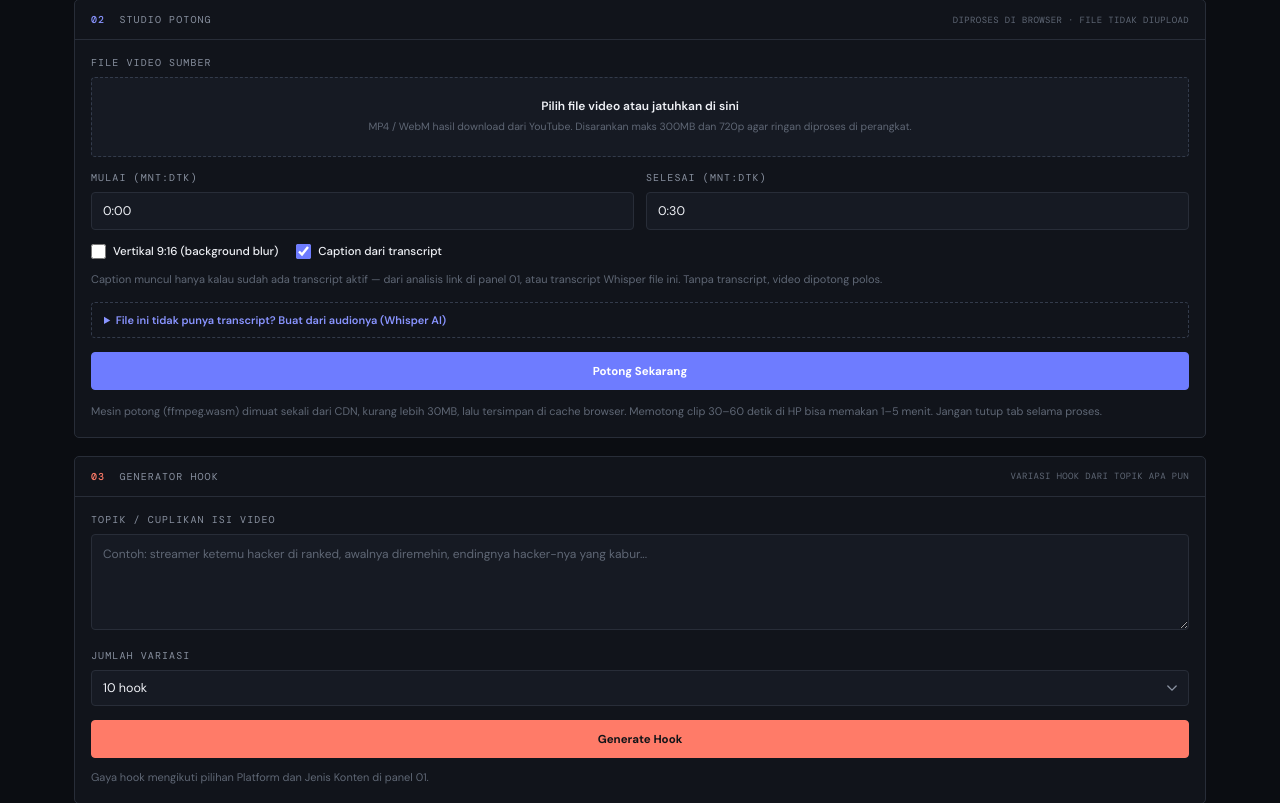
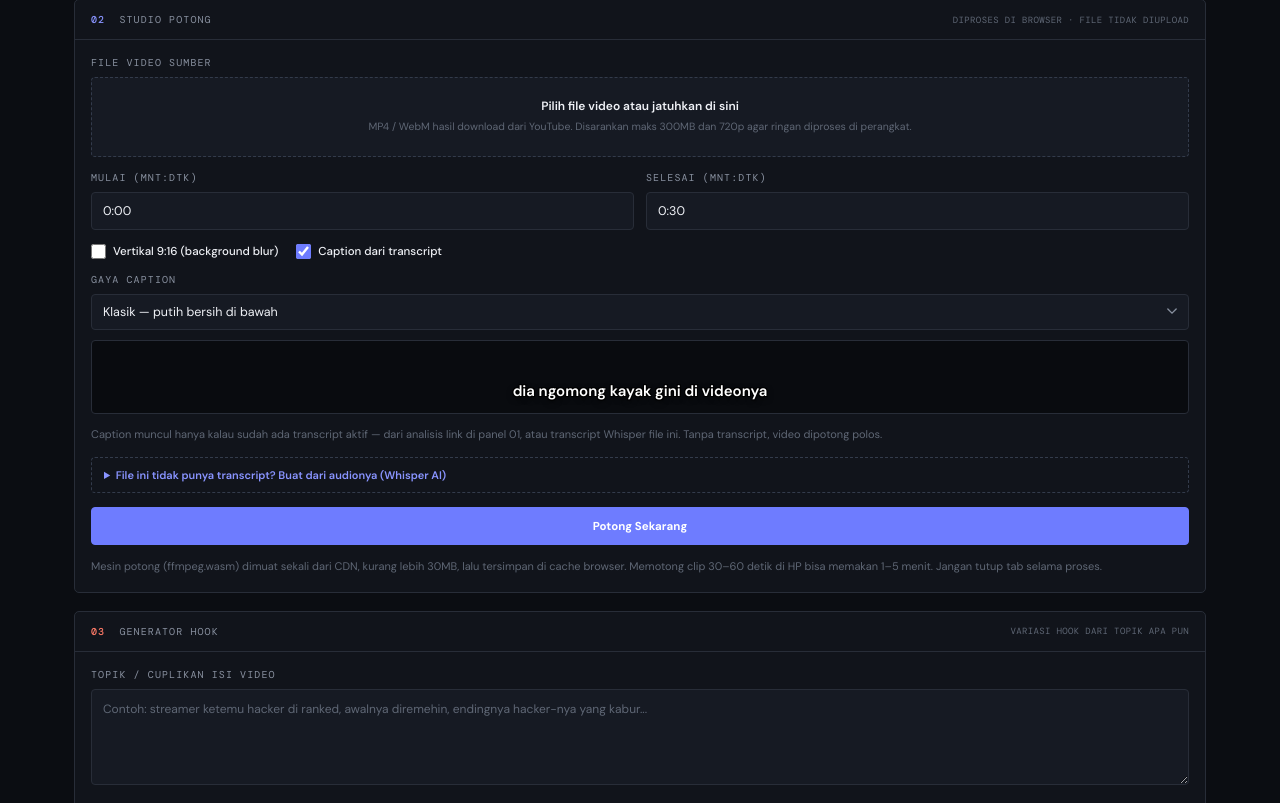
Before and after one commit to KimTaehyung666/Klipin, a Flask app: page / in a window 1280 px wide. Shown: the part 454-1257 px from the top of the page. Run offline with Flask 3, Linux system fonts and the light colour scheme; some libraries are stand-ins or nearby versions.

Commit message:
Pemilih gaya caption ala ClipForge (ASS) + cue lebih pendek
- 5 preset: Klasik, Kotak Gelap (pita hitam), Pop Tebal (kuning uppercase), Tengah Besar (ala ClipForge), Minimal
- Caption dibangkitkan sebagai file ASS (kontrol font size/warna/outline/box/posisi), filter ass dicoba dulu, fallback ke subtitles SRT lalu video polos
- Segmen panjang dipecah jadi cue maks 6 kata dengan timing proporsional -> rasa caption clipper, bukan subtitle paragraf
- Ada preview gaya langsung di panel Studio Potong

```diff
--- a/templates/index.html
+++ b/templates/index.html
@@ -128,6 +128,15 @@
   .cut-status.show{display:block}
   .cut-status.err{color:#ffb4a6}
   video.out{width:100%;border:1px solid var(--line);border-radius:4px;margin-top:14px;display:none;background:#000}
+  .cap-preview{margin-top:10px;background:#090b0f;border:1px solid var(--line);border-radius:4px;min-height:74px;display:flex;align-items:flex-end;justify-content:center;padding:12px 14px;text-align:center}
+  .cap-preview span{line-height:1.35}
+  .cap-preview.pv-klasik span{color:#fff;font-size:15px;font-weight:600;text-shadow:1px 1px 0 #000,-1px 1px 0 #000,1px -1px 0 #000,-1px -1px 0 #000,0 2px 6px rgba(0,0,0,.8)}
+  .cap-preview.pv-kotak{align-items:center}
+  .cap-preview.pv-kotak span{color:#fff;font-size:15px;font-weight:600;background:rgba(0,0,0,.72);padding:3px 8px;border-radius:2px}
+  .cap-preview.pv-pop span{color:#ffe033;font-size:21px;font-weight:800;text-transform:uppercase;letter-spacing:.01em;text-shadow:2px 2px 0 #000,-2px 2px 0 #000,2px -2px 0 #000,-2px -2px 0 #000,0 3px 0 #000}
+  .cap-preview.pv-tengah{align-items:center}
+  .cap-preview.pv-tengah span{color:#fff;font-size:23px;font-weight:800;text-shadow:0 2px 0 #000,2px 0 0 #000,-2px 0 0 #000,0 -2px 0 #000,0 4px 14px rgba(0,0,0,.7)}
+  .cap-preview.pv-minimal span{color:#fff;font-size:13px;font-weight:400;text-shadow:0 1px 4px rgba(0,0,0,.9)}
 
   /* HOOK & RIWAYAT */
   .hook-card{display:flex;gap:10px;align-items:flex-start;background:var(--panel2);border:1px solid var(--line);border-radius:4px;padding:11px 12px;margin-top:8px}
@@ -244,6 +253,17 @@
       <div class="row checks">
         <label><input type="checkbox" id="cut-vertical"> Vertikal 9:16 (background blur)</label>
         <label><input type="checkbox" id="cut-captions" checked> Caption dari transcript</label>
+      </div>
+      <div class="row" id="cap-style-row">
+        <label>Gaya caption</label>
+        <select id="cap-style" onchange="updateCapPreview()">
+          <option value="klasik" selected>Klasik — putih bersih di bawah</option>
+          <option value="kotak">Kotak Gelap — teks di atas pita hitam</option>
+          <option value="pop">Pop Tebal — besar, kuning, uppercase</option>
+          <option value="tengah">Tengah Besar — ala ClipForge</option>
+          <option value="minimal">Minimal — kecil dan tipis</option>
+        </select>
+        <div class="cap-preview" id="cap-preview"><span id="cap-preview-text">dia ngomong kayak gini di videonya</span></div>
       </div>
       <p class="note" style="margin:-2px 0 14px">Caption muncul hanya kalau sudah ada transcript aktif — dari analisis link di panel 01, atau transcript Whisper file ini. Tanpa transcript, video dipotong polos.</p>
       <details class="manual" id="whisper-box">
@@ -557,6 +577,62 @@ async function loadFFmpeg() {
   return ffLoading;
 }
 
+/* ===== GAYA CAPTION (ASS) ===== */
+const CAP_STYLES = {
+  klasik:  {font: 30, bold: 0, primary: '&H00FFFFFF', outlineCol: '&H00000000', back: '&H96000000', borderStyle: 1, outline: 2, shadow: 1, align: 2, marginV: 40, upper: false},
+  kotak:   {font: 30, bold: 0, primary: '&H00FFFFFF', outlineCol: '&H00000000', back: '&H99000000', borderStyle: 3, outline: 1, shadow: 0, align: 2, marginV: 34, upper: false},
+  pop:     {font: 48, bold: 1, primary: '&H0033E0FF', outlineCol: '&H00000000', back: '&H96000000', borderStyle: 1, outline: 4, shadow: 2, align: 2, marginV: 100, upper: true},
+  tengah:  {font: 54, bold: 1, primary: '&H00FFFFFF', outlineCol: '&H00000000', back: '&H96000000', borderStyle: 1, outline: 3, shadow: 2, align: 2, marginV: 300, upper: false},
+  minimal: {font: 25, bold: 0, primary: '&H00FFFFFF', outlineCol: '&H00000000', back: '&H96000000', borderStyle: 1, outline: 0, shadow: 1, align: 2, marginV: 30, upper: false}
+};
+function updateCapPreview() {
+  const sel = document.getElementById('cap-style');
+  const pv = document.getElementById('cap-preview');
+  if (sel && pv) pv.className = 'cap-preview pv-' + sel.value;
+}
+function assTs(sec) {
+  sec = Math.max(0, sec);
+  const h = Math.floor(sec / 3600), m = Math.floor((sec % 3600) / 60),
+        s = Math.floor(sec % 60), cs = Math.floor((sec - Math.floor(sec)) * 100);
+  function p(n) { return String(n).padStart(2, '0'); }
+  return h + ':' + p(m) + ':' + p(s) + '.' + p(cs);
+}
+function buildAss(segs, start, end, styleKey) {
+  const st = CAP_STYLES[styleKey] || CAP_STYLES.klasik;
+  const styleLine = 'Style: Klipin,DejaVu Sans,' + st.font + ',' + st.primary + ',&H0000FFFF,' +
+    st.outlineCol + ',' + st.back + ',' + st.bold + ',0,0,0,100,100,0,0,' + st.borderStyle + ',' +
+    st.outline + ',' + st.shadow + ',' + st.align + ',24,24,' + st.marginV + ',1';
+  let out = '[Script Info]\nScriptType: v4.00+\nPlayResX: 720\nPlayResY: 1280\nWrapStyle: 0\n\n' +
+    '[V4+ Styles]\nFormat: Name, Fontname, Fontsize, PrimaryColour, SecondaryColour, OutlineColour, BackColour, Bold, Italic, Underline, StrikeOut, ScaleX, ScaleY, Spacing, Angle, BorderStyle, Outline, Shadow, Alignment, MarginL, MarginR, MarginV, Encoding\n' +
+    styleLine + '\n\n[Events]\nFormat: Layer, Start, End, Style, Name, MarginL, MarginR, MarginV, Effect, Text\n';
+  let cues = 0;
+  const inRange = segs.filter(function(s) { return s.start >= start - 1 && s.start < end; });
+  inRange.forEach(function(s, i) {
+    const next = i + 1 < inRange.length ? inRange[i + 1].start : s.start + 4;
+    const cs = Math.max(s.start, start) - start;
+    const ce = Math.min(next, end) - start;
+    let text = String(s.text || '').replace(/\s+/g, ' ').replace(/[{}]/g, '').trim();
+    if (!text || ce <= cs) return;
+    if (st.upper) text = text.toUpperCase();
+    const words = text.split(' ');
+    const chunks = [];
+    for (let w = 0; w < words.length; w += 6) chunks.push(words.slice(w, w + 6).join(' '));
+    const totalWords = words.length;
+    let acc = 0;
+    chunks.forEach(function(ch) {
+      const frac = ch.split(' ').length / totalWords;
+      const cStart = cs + (ce - cs) * acc;
+      const cEnd = cs + (ce - cs) * (acc + frac);
+      acc += frac;
+      if (cEnd > cStart) {
+        out += 'Dialogue: 0,' + assTs(cStart) + ',' + assTs(cEnd) + ',Klipin,,0,0,0,,' + ch + '\n';
+        cues++;
+      }
+    });
+  });
+  return cues ? out : '';
+}
+
 function srtTs(sec) {
   sec = Math.max(0, sec);
   const h = Math.floor(sec / 3600), m = Math.floor((sec % 3600) / 60),
@@ -627,14 +703,24 @@ async function doCut() {
       capNote = 'Caption TIDAK ditambahkan: belum ada transcript yang aktif. Jalankan analisis dari link (panel 01) atau buat transcript Whisper dari file ini dulu, lalu potong lagi.';
     }
     if (useCap && segs.length) {
-      const srt = buildSrt(segs, start, end);
-      if (srt.trim()) {
+      const styleKey = (document.getElementById('cap-style') || {}).value || 'klasik';
+      const ass = buildAss(segs, start, end, styleKey);
+      if (ass.trim()) {
         setStatus('Menempel caption…', false);
-        await ff.writeFile('cap.srt', new TextEncoder().encode(srt));
-        const code2 = await ff.exec(['-i', 'raw.mp4', '-vf', 'subtitles=cap.srt',
+        await ff.writeFile('cap.ass', new TextEncoder().encode(ass));
+        let code2 = await ff.exec(['-i', 'raw.mp4', '-vf', 'ass=cap.ass',
           '-c:v', 'libx264', '-preset', 'ultrafast', '-crf', '26', '-c:a', 'copy', 'out.mp4']);
-        if (code2 === 0) { finalName = 'out.mp4'; capNote = 'Caption sudah menempel di video.'; }
-        else { capNote = 'Caption gagal ditempel (keterbatasan mesin browser), video jadi tanpa caption.'; }
+        if (code2 === 0) {
+          finalName = 'out.mp4';
+          capNote = 'Caption sudah menempel di video (gaya: ' + styleKey + ').';
+        } else {
+          const srt = buildSrt(segs, start, end);
+          await ff.writeFile('cap.srt', new TextEncoder().encode(srt));
+          code2 = await ff.exec(['-i', 'raw.mp4', '-vf', 'subtitles=cap.srt',
+            '-c:v', 'libx264', '-preset', 'ultrafast', '-crf', '26', '-c:a', 'copy', 'out.mp4']);
+          if (code2 === 0) { finalName = 'out.mp4'; capNote = 'Caption sudah menempel di video (gaya cadangan standar).'; }
+          else { capNote = 'Caption gagal ditempel (keterbatasan mesin browser), video jadi tanpa caption.'; }
+        }
       } else {
         capNote = 'Tidak ada ucapan pada rentang waktu ini, jadi tidak ada caption yang ditempel.';
       }
@@ -797,6 +883,7 @@ function copyHook(btn, i) {
 }
 
 loadCaps();
+updateCapPreview();
 renderHistory();
 </script>
 </body>
```
